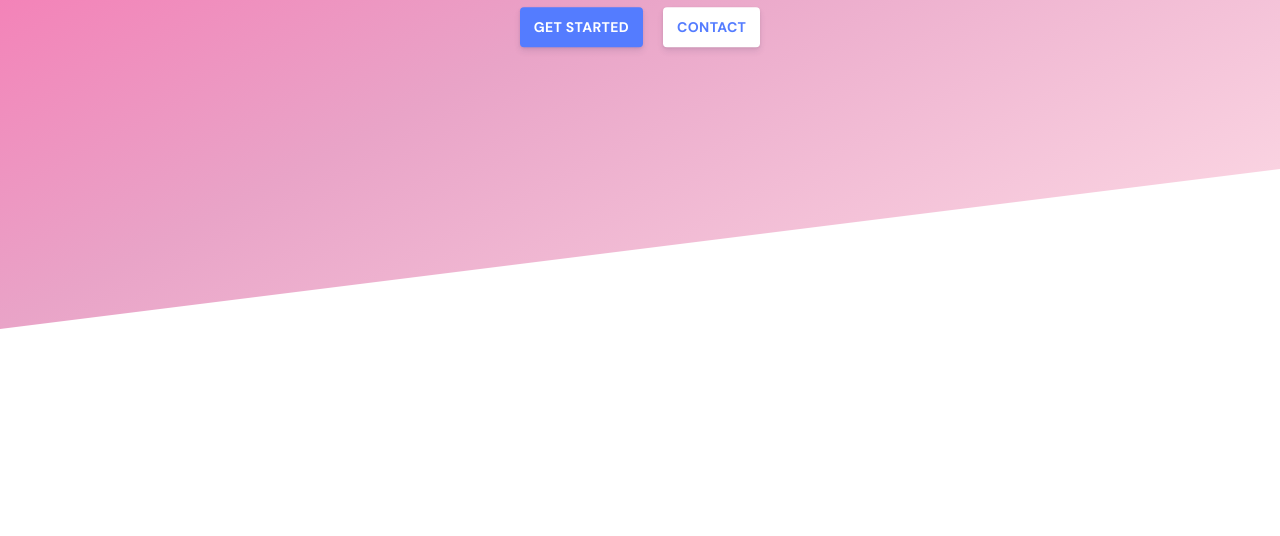
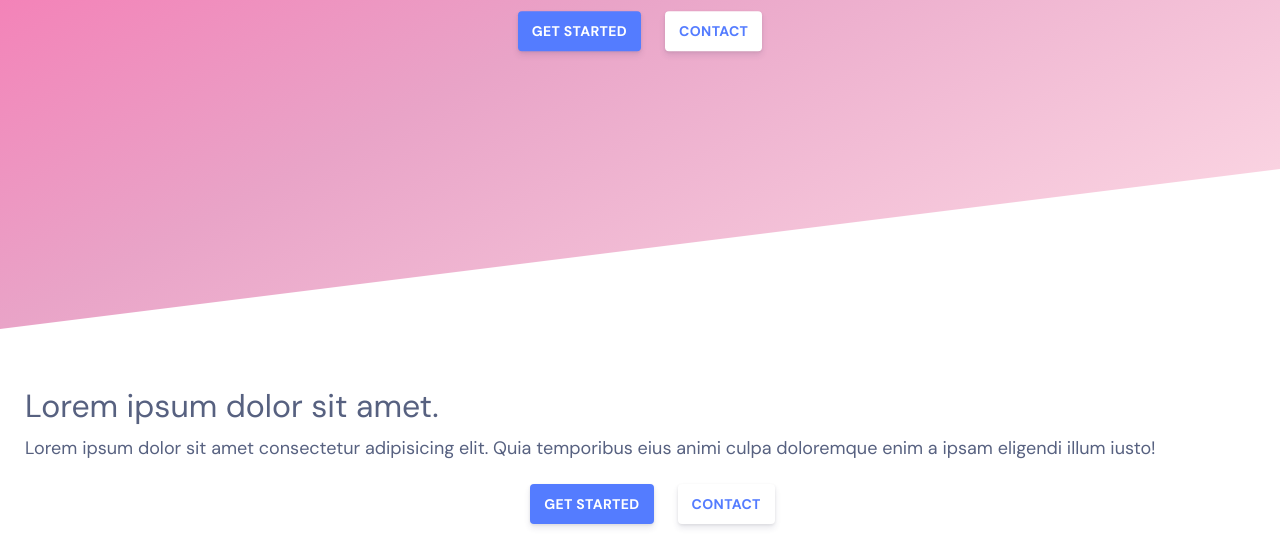
Before and after one commit to alexpich/FluidArk, a plain HTML site: page index.html in a window 1280 px wide. Shown: the part 351-887 px from the top of the page. Before the commit the page ends 800 px from the top, so only its background shows below. Drawn offline with Linux system fonts and the light colour scheme.

Commit message:
Added the next section

```diff
--- a/css/style.css
+++ b/css/style.css
@@ -77,14 +77,15 @@ body {
   height: 100%;
 }
 
-.button-white {
-  margin: 10px;
+.button-blue {
+  margin: 12px;
+  margin-top: 20px;
   height: 40px;
   line-height: 40px;
   padding: 0 14px;
   box-shadow: 0 4px 6px rgba(50, 50, 93, 0.11), 0 1px 3px rgba(0, 0, 0, 0.08);
-  background: #fff;
-  color: #547cff;
+  background: #547cff;
+  color: #fff;
   border-radius: 4px;
   font-size: 14px;
   font-weight: 600;
@@ -98,14 +99,15 @@ body {
   white-space: nowrap;
 }
 
-.button-blue {
-  margin: 10px;
+.button-white {
+  margin: 12px;
+  margin-top: 20px;
   height: 40px;
   line-height: 40px;
   padding: 0 14px;
   box-shadow: 0 4px 6px rgba(50, 50, 93, 0.11), 0 1px 3px rgba(0, 0, 0, 0.08);
-  background: #547cff;
-  color: #fff;
+  background: #fff;
+  color: #547cff;
   border-radius: 4px;
   font-size: 14px;
   font-weight: 600;
@@ -135,3 +137,9 @@ body {
   transform: translateY(-2px);
   box-shadow: 0 7px 14px rgba(50, 50, 93, 0.1), 0 3px 6px rgba(0, 0, 0, 0.08);
 }
+
+#section-one {
+  display: block;
+  margin-top: 50px;
+  margin-left: 25px;
+}
--- a/index.html
+++ b/index.html
@@ -31,6 +31,21 @@
         </div>
       </div>
     </header>
+
+    <section id="section-one">
+            <div class="section-container">
+                <span class="heading-main">Lorem ipsum dolor sit amet.</span>
+                <span class="heading-subtext"
+                    >Lorem ipsum dolor sit amet consectetur adipisicing elit. Quia
+                    temporibus eius animi culpa doloremque enim a ipsam eligendi illum
+                    iusto!</span
+                >
+                <div class="container">
+                        <a class="button button-blue" href="#">Get Started</a>
+                        <a class="button button-white" href="#">Contact</a>
+                </div>
+            </div>
+    </section>
     </div>
   </body>
 </html>
```
